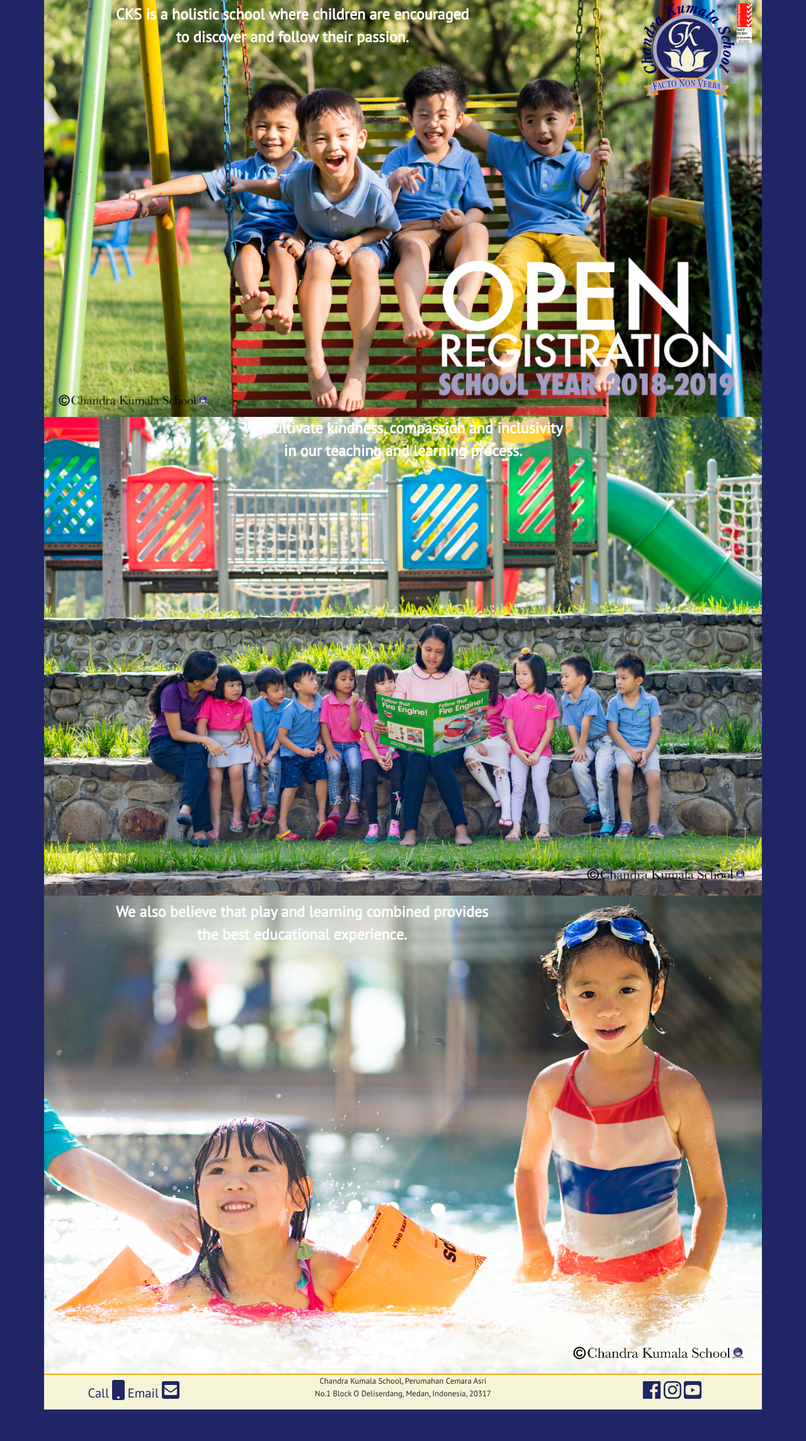
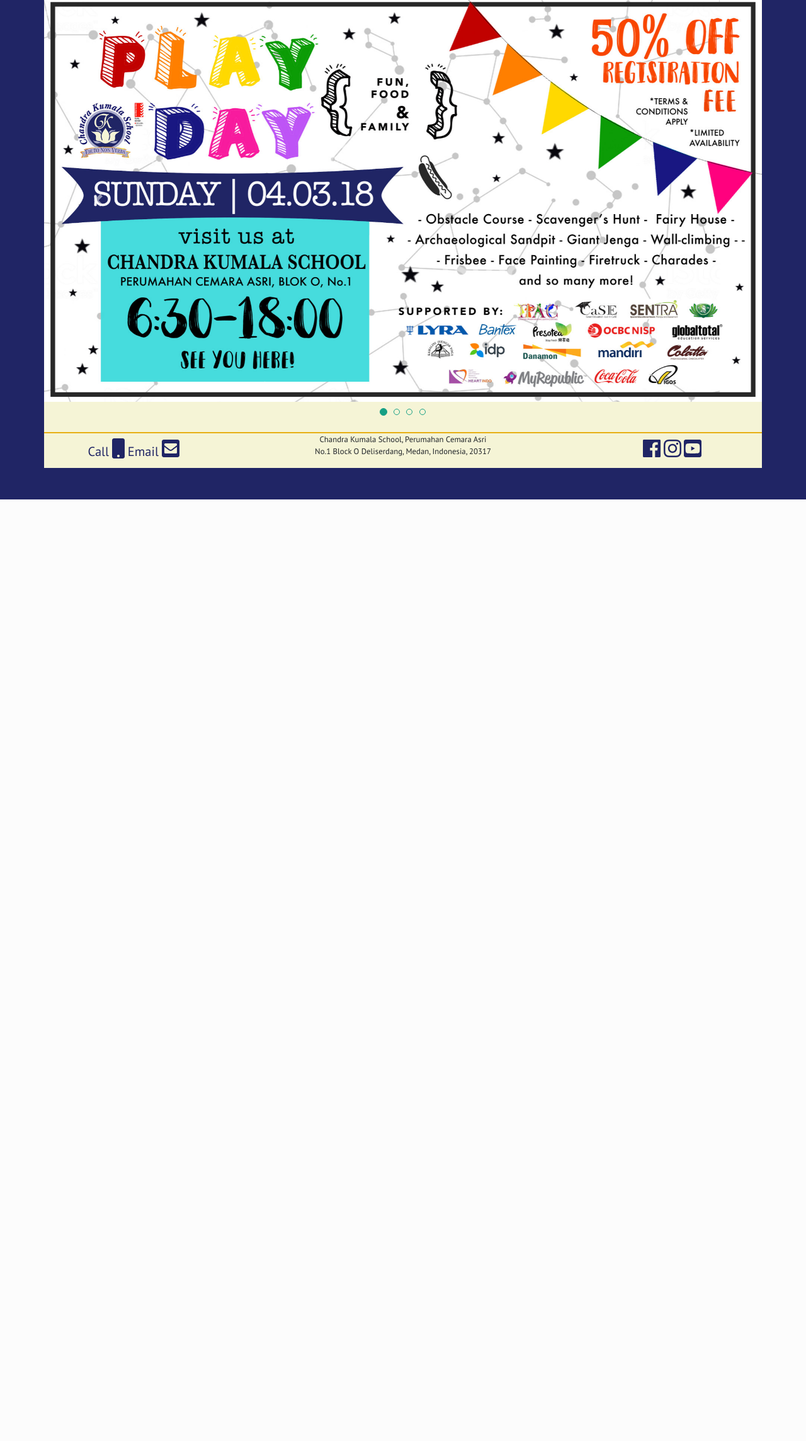
Before and after one commit to inyoka/kumala, a Django app: page / in a window 1280 px wide. Shown: the part 48-2336 px from the top of the page at 63% size. After the commit the page ends 841 px from the top, so only its background shows below. Run offline with Django 3.2, Linux system fonts and the light colour scheme; some libraries are stand-ins or nearby versions; grey boxes are pictures that could not be loaded.

Commit message:
Change home to use Carousel

```diff
--- a/templates/www/home.html
+++ b/templates/www/home.html
@@ -3,22 +3,68 @@
 {% load staticfiles %}
 {% block body_block %}
 
-    <img class="centered" src="{% static "svg/home.svg" %}" width="176px" alt="SVG not found">
-    <div class="overlay">
-      <img  class="container" src="{% static "/images/Chandra Kumala-00153.jpg" %}" alt="">
-      <img class="top-right" src="{% static "images/logo.png" %}" width="176px" alt="">
+<!-- <div class="jumbotron">
+  <h1 class="display-3" style="text-align:center;">{{ page_title }}</h1>
+  <p class="lead" style="text-align:center;">Our school is filled with creative students and teachers. <br> Explore our <a href="https://www.youtube.com/chandrakumalaschool" target="_blank">YouTube channel <i class="fab fa-youtube-square"></i></a> to get an idea of what it's like to study at Chandra Kumala School.</p>
 
-      <div class="top-left"><p  class="cks-text" style="font-size: 1.5em"><strong>CKS is a holistic school where children are encouraged<br> to discover and follow their passion.</strong></p></div</div>
-    </div>
-    <div class="overlay">
-      <img  class="container" src="{% static "/images/Chandra Kumala-00475.jpg" %}" alt="">
-      <div class="top-center"><p  class="cks-text" style="font-size: 1.5em"><strong>We cultivate kindness, compassion and inclusivity<br> in our teaching and learning process.</strong></p></div>
-    </div>
-    <div class="overlay">
-      <img  class="container thumb" src="{% static "/images/Chandra Kumala-00335.jpg" %}" alt="">
-      <div class="top-left"><p  class="cks-text" style="font-size: 1.5em"><strong>We also believe that play and learning combined provides <br>the best educational experience.</strong></p></div>
-    </div>
-</div>
+</div> -->
 
+      <div id="carouselExampleIndicators" class="carousel slide" data-ride="carousel">
+        <ol class="carousel-indicators">
+          <li data-target="#carouselExampleIndicators" data-slide-to="0" class="active"></li>&nbsp&nbsp
+          <li data-target="#carouselExampleIndicators" data-slide-to="1"></li>&nbsp&nbsp
+          <li data-target="#carouselExampleIndicators" data-slide-to="2"></li>&nbsp&nbsp
+          <li data-target="#carouselExampleIndicators" data-slide-to="3"></li>
+        </ol>
+        <div class="carousel-inner">
+
+          <div class="carousel-item active">
+            <img class="d-block w-100" src="{% static "/images/playday-1920x1080.jpg" %}" alt="First slide">
+          </div>
+
+          <div class="carousel-item">
+            <img class="d-block w-100" src="{% static "/images/00152-1920x1080.jpg" %}" alt="First slide">
+            <div class="carousel-logo d-none d-md-block">
+              <img src="{% static "images/logo.png" %}" width="176px" alt="SVG not found">
+            </div>
+            <div class="carousel-caption d-none d-md-block">
+              <h5 class="display-3">Open Registration</h5>
+              <h2>We are a holistic school that encourages children<br>to discover and follow their passions.</h2>
+            </div>
+          </div>
+
+          <div class="carousel-item">
+            <img class="d-block w-100" src="{% static "/images/00475-1920x1080.jpg" %}" alt="Second slide">
+            <div class="carousel-logo d-none d-md-block">
+              <img src="{% static "images/logo.png" %}" width="176px" alt="SVG not found">
+            </div>
+            <div class="carousel-caption d-none d-md-block">
+              <h1 class="display-3">Caring</h1>
+              <h2>Kindness, compassion and inclusivity are cultivated<br> through our teaching and learning process.<h2>
+            </div>
+          </div>
+
+          <div class="carousel-item">
+            <img class="d-block w-100" src="{% static "/images/00336-1920x1080.jpg" %}" alt="Third slide">
+            <div class="carousel-logo d-none d-md-block">
+              <img src="{% static "images/logo.png" %}" width="176px" alt="SVG not found">
+            </div>
+            <div class="carousel-caption d-none d-md-block">
+              <h1 class="display-3">Active</h1>
+              <h2>Play is an essential part of learning<br>allowing children to practice what they learn.</h2>
+            </div>
+          </div>
+
+        </div>
+        <a class="carousel-control-prev" href="#carouselExampleIndicators" role="button" data-slide="prev">
+          <span class="carousel-control-prev-icon" aria-hidden="true"></span>
+          <span class="sr-only">Previous</span>
+        </a>
+        <a class="carousel-control-next" href="#carouselExampleIndicators" role="button" data-slide="next">
+          <span class="carousel-control-next-icon" aria-hidden="true"></span>
+          <span class="sr-only">Next</span>
+        </a>
+      </div>
+      <br><br>
 
 {% endblock %}
```
